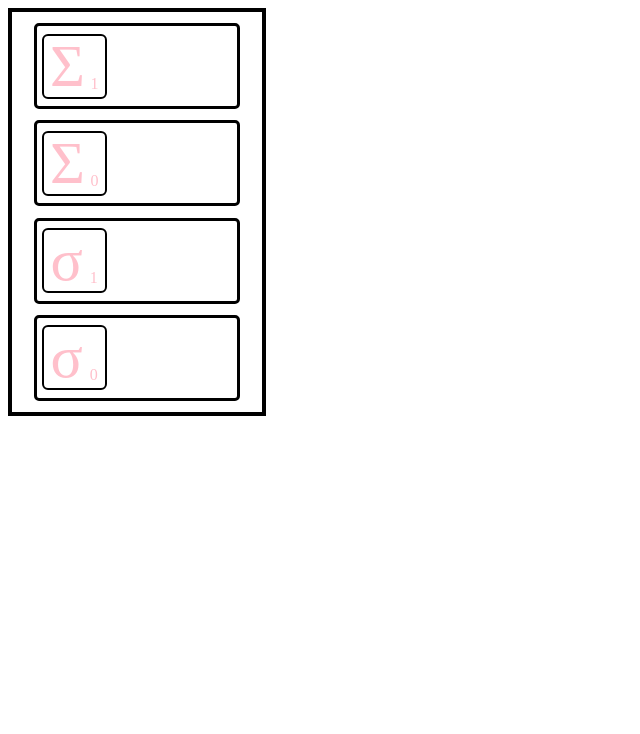
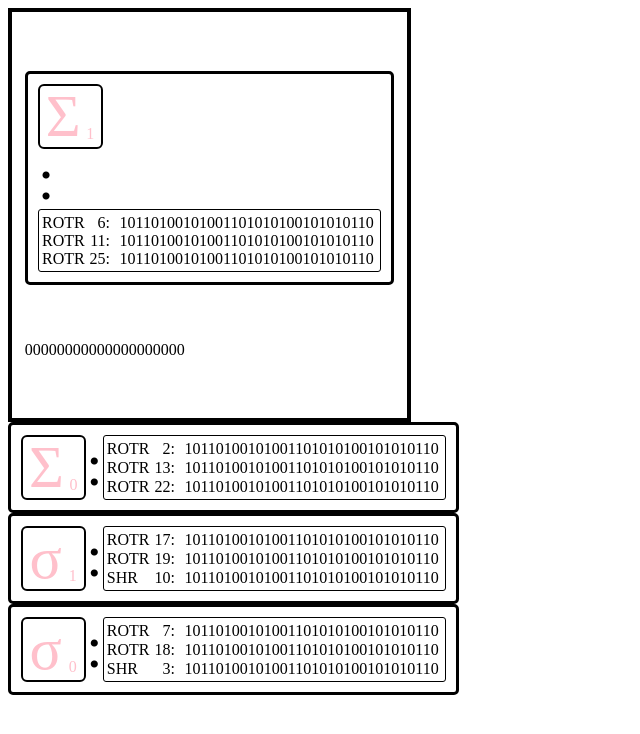
Before and after one commit to melshiD/personal-exercies, a PHP site: page /uppercaseSigmaOne.html in a window 1280 px wide. Shown: the top 734 px of the page, without its empty margins (0-640 px from the left). Run offline with PHP 8.4, Linux system fonts and the light colour scheme.

Commit message:
styling sigma rotation cards for SHA example

```diff
--- a/3d_floating_screen_css/floating_scrolling_window_with_shadow/firstSliders/floatingWindow.html
+++ b/3d_floating_screen_css/floating_scrolling_window_with_shadow/firstSliders/floatingWindow.html
@@ -10,6 +10,7 @@
 </head>
 
 <body>
+    <div class="sliders-and-board">
     <div class="slider-left-group">
         <div class="slider-card" id="sliders">
             <h3>Rotate and Translate Sliders</h3>
@@ -34,14 +35,14 @@
         <div class="slider-card" id="sliders">
             <h3>Perspective Sliders</h3>
             <label for="perspective" name="amount">Perspective in rem</label>
-        <input type="range" class="fancy" id="perspective" min="-40" max="200" step="0.01" value="46">
+            <input type="range" class="fancy" id="perspective" min="-400" max="400" step="0.01" value="46">
 
             <label for="originX" name="amount">Perspective Origin X</label>
             <input type="range" class="fancy" id="originX" step="1" min="-500" max="500" value="0">
 
             <label for="originY" name="amount">Perspective Origin y</label>
             <input type="range" class="fancy" id="originY" step="1" min="-500" max="500" value="0">
-
+        </div>
         </div>
     </div>
     <div class="words-and-board">
--- a/3d_floating_screen_css/floating_scrolling_window_with_shadow/threeOnABridge/three.css
+++ b/3d_floating_screen_css/floating_scrolling_window_with_shadow/threeOnABridge/three.css
@@ -1,6 +1,7 @@
 body{
     background: url('../../../git_animation/assets/ISD_bridge.webp');
     background-size: cover;
+    padding: auto auto;
 }
 .full-hero{
     perspective: 50rem;
@@ -37,3 +38,8 @@ body{
     transform-style: inherit;
     width: 100%;
 }
+.sliders-and-board{
+    width: auto;
+    height: auto;
+    margin: 10em auto;
+}
--- a/3d_floating_screen_css/floating_scrolling_window_with_shadow/threeOnABridge/three.html
+++ b/3d_floating_screen_css/floating_scrolling_window_with_shadow/threeOnABridge/three.html
@@ -1,5 +1,6 @@
 <!DOCTYPE html>
 <html lang="en">
+
 <head>
     <meta charset="UTF-8">
     <meta http-equiv="X-UA-Compatible" content="IE=edge">
@@ -7,8 +8,10 @@
     <title>Three Screens</title>
     <link rel="stylesheet" href="./three.css">
 </head>
+
 <body>
     <!-- WHEN YOU SIT BACK DOWN, TRY POSITIONING THREE SCREENS THE WAY YOU WANT IN ONE BIG DIV TAKING UP THE SCREEN  -->
+    <div class="centerPageContents">
         <div class="full-hero">
             <div class="screens-holder">
                 <div class="screen"></div>
@@ -16,5 +19,7 @@
                 <div class="screen"></div>
             </div>
         </div>
+    </div>
 </body>
+
 </html>
--- a/sha256/components/uppercaseSigmaOne.css
+++ b/sha256/components/uppercaseSigmaOne.css
@@ -1,20 +1,24 @@
+*{
+    font-size: 16px;
+}
 .cards{
     border: black solid 4px;
     display: flex;
     flex-flow: column;
     height: 400px;
     justify-content: space-evenly;
-    width: 250px;
+    width: fit-content;
+    padding: .2em .8em;
 
 }
 .card{
     display: flex;
     border: black solid 3px;
     border-radius: 5px;
-    width: 200px;
-    height: 80px;
-    /* margin-left: 1em; */
+    width: fit-content;
     align-self: center;
+    padding: 10px;
+
 }
 .sigmaIcon{
     box-sizing: border-box;
@@ -22,14 +26,14 @@
     justify-content: space-around;
     width: 65px;
     height: 65px;
-    margin: auto 5px;
+    /* margin: auto 5px; */
     border: black solid 2px;
     border-radius: 6px;
 }
 .superscript{
     font-size: 0;
     color: pink;
-    /* display: flex; */
+    display: flex;
 }
 .superscript p{
     display: inline-block;
@@ -44,3 +48,53 @@
     align-self: flex-end;
     margin: 4px;
 }
+.colon{
+    width: content;
+    max-height: fit-content;
+    font-size: 60px;
+    line-height: 60px;
+}
+.rotationsList{
+    display: flex;
+    flex-flow: column;
+    justify-content: space-between;
+    border: solid black 1px;
+    border-radius: 3px;
+    padding: 0.2rem;
+}
+.rotRow{
+    width: 100%;
+    height: 100%;
+    display: flex;
+    justify-content: space-between;
+}
+.rotation{
+    /* display: flex;
+    flex-flow: column; */
+}
+.rotationName{
+    /* display: inline; */
+    font-size: 2rem;
+    /* border: 2px black solid; */
+    border-radius: 3px;
+    display: flex;
+    justify-content: space-between;
+    /* align-self: flex-start; */
+    margin-right: .3em;
+    width: 68px;
+}
+.rotationName .nameLetters{
+    align-self: flex-start;
+}
+.rotationName .nameNumbers{
+    align-self: flex-end;
+}
+.rotationExample{
+    /* display: inline; */
+    align-self: flex-end;
+    margin-right: 0.2em;
+}
+.hiding{
+    transition: all 3s;
+    opacity: 0;
+}
--- a/sha256/components/uppercaseSigmaOne.html
+++ b/sha256/components/uppercaseSigmaOne.html
@@ -12,23 +12,43 @@
 <body>
     <div class="cards">
         <div class="card">
+            <div class="iconAndListContainer">
                 <div class="sigmaIcon">
                     <div class="superscript">
                         <p>Σ</p>
                     </div>
                     <div class="subscript">
                         1
-                    <!-- <p>1</p> -->
                     </div>
                 </div>
+                <div class="colon">:</div>
                 <div class="rotationsList">
                     <div class="rotation">
-                    <div class="rotationName"></div>
-                    <div class="rotationExample"></div>
+                        <div class="rotRow">
+                            <div class="rotationName"><span class="nameLetters">ROTR</span><span
+                                    class="nameNumbers">6:</span></div>
+                            <div class="rotationExample">10110100101001101010100101010110</div>
+                        </div>
+                    </div>
+                    <div class="rotation">
+                        <div class="rotRow">
+                            <div class="rotationName"><span class="nameLetters">ROTR</span><span
+                                    class="nameNumbers">11:</span></div>
+                            <div class="rotationExample">10110100101001101010100101010110</div>
+                        </div>
+                    </div>
+                    <div class="rotation">
+                        <div class="rotRow">
+                            <div class="rotationName"><span class="nameLetters">ROTR</span><span
+                                    class="nameNumbers">25:</span></div>
+                            <div class="rotationExample">10110100101001101010100101010110</div>
                         </div>
                     </div>
                 </div>
-
+            </div>
+        </div>
+        <div class="result">00000000000000000000</div>
+    </div>
     <div class="card">
         <div class="sigmaIcon">
             <div class="superscript">
@@ -39,10 +59,28 @@
                 <!-- <p>1</p> -->
             </div>
         </div>
+        <div class="colon">:</div>
         <div class="rotationsList">
             <div class="rotation">
-                    <div class="rotationName"></div>
-                    <div class="rotationExample"></div>
+                <div class="rotRow">
+                    <div class="rotationName"><span class="nameLetters">ROTR</span><span class="nameNumbers">2:</span>
+                    </div>
+                    <div class="rotationExample">10110100101001101010100101010110</div>
+                </div>
+            </div>
+            <div class="rotation">
+                <div class="rotRow">
+                    <div class="rotationName"><span class="nameLetters">ROTR</span><span class="nameNumbers">13:</span>
+                    </div>
+                    <div class="rotationExample">10110100101001101010100101010110</div>
+                </div>
+            </div>
+            <div class="rotation">
+                <div class="rotRow">
+                    <div class="rotationName"><span class="nameLetters">ROTR</span><span class="nameNumbers">22:</span>
+                    </div>
+                    <div class="rotationExample">10110100101001101010100101010110</div>
+                </div>
             </div>
         </div>
     </div>
@@ -56,14 +94,31 @@
                 <!-- <p>1</p> -->
             </div>
         </div>
+        <div class="colon">:</div>
         <div class="rotationsList">
             <div class="rotation">
-                    <div class="rotationName"></div>
-                    <div class="rotationExample"></div>
+                <div class="rotRow">
+                    <div class="rotationName"><span class="nameLetters">ROTR</span><span class="nameNumbers">17:</span>
+                    </div>
+                    <div class="rotationExample">10110100101001101010100101010110</div>
+                </div>
+            </div>
+            <div class="rotation">
+                <div class="rotRow">
+                    <div class="rotationName"><span class="nameLetters">ROTR</span><span class="nameNumbers">19:</span>
+                    </div>
+                    <div class="rotationExample">10110100101001101010100101010110</div>
+                </div>
+            </div>
+            <div class="rotation">
+                <div class="rotRow">
+                    <div class="rotationName"><span class="nameLetters">SHR</span><span class="nameNumbers">10:</span>
+                    </div>
+                    <div class="rotationExample">10110100101001101010100101010110</div>
                 </div>
             </div>
         </div>
-
+    </div>
     <div class="card">
         <div class="sigmaIcon">
             <div class="superscript">
@@ -71,13 +126,30 @@
             </div>
             <div class="subscript">
                 0
-                    <!-- <p>1</p> -->
             </div>
         </div>
+        <div class="colon">:</div>
         <div class="rotationsList">
             <div class="rotation">
-                    <div class="rotationName"></div>
-                    <div class="rotationExample"></div>
+                <div class="rotRow">
+                    <div class="rotationName"><span class="nameLetters">ROTR</span><span class="nameNumbers">7:</span>
+                    </div>
+                    <div class="rotationExample">10110100101001101010100101010110</div>
+                </div>
+            </div>
+            <div class="rotation">
+                <div class="rotRow">
+                    <div class="rotationName"><span class="nameLetters">ROTR</span><span class="nameNumbers">18:</span>
+                    </div>
+                    <div class="rotationExample">10110100101001101010100101010110</div>
+                </div>
+            </div>
+            <div class="rotation">
+                <div class="rotRow">
+                    <div class="rotationName"><span class="nameLetters">SHR</span><span class="nameNumbers">3:</span>
+                    </div>
+                    <div class="rotationExample">10110100101001101010100101010110</div>
+                </div>
             </div>
         </div>
     </div>
@@ -85,3 +157,5 @@
 </body>
 
 </html>
+
+    <!-- WHEN YOU SIT BACK DOWN, SORT OUT THAT CSS MESS  -->
```
Also changed, not shown: 3d_floating_screen_css/floating_scrolling_window_with_shadow/whiteBoard.css (+27 -4 lines), 3d_floating_screen_css/floating_scrolling_window_with_shadow/whiteBoard.html (+24 -0 lines), flashing_border_css/flashing_ border.css (added, +30 -0 lines), flashing_border_css/flashing_border.html (added, +28 -0 lines), sha256/components/uppercaseSigmaOne.js (added). Lines whose indentation alone changed are shown as unchanged.
